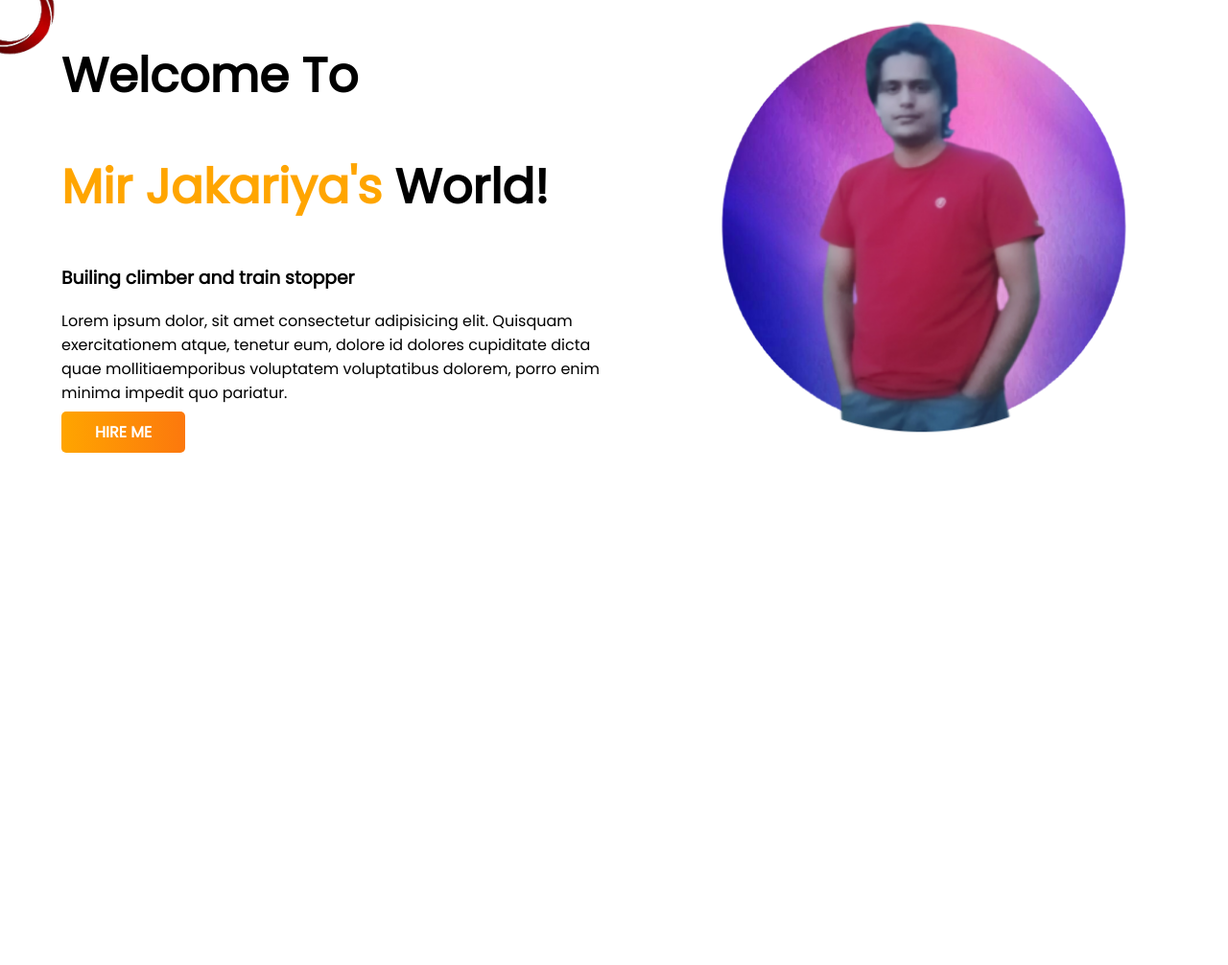
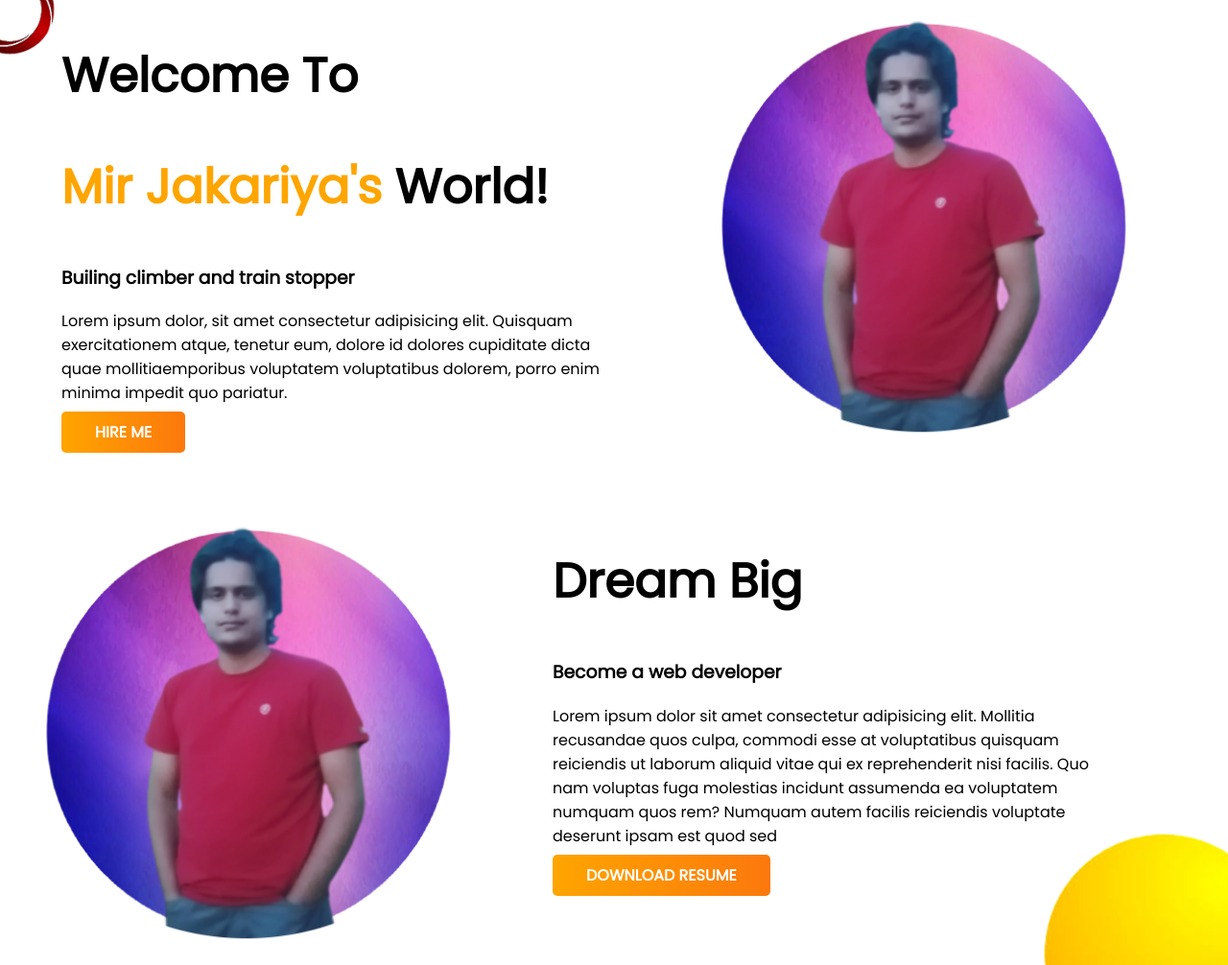
Before and after one commit to MIRJAKARIYA/first-portfolio-repo, a plain HTML site: page index.html in a window 1280 px wide. Shown: the whole page at 96% size. Before the commit the page ends 800 px from the top, so only its background shows below. Drawn offline with Linux system fonts and the light colour scheme.

Commit message:
new div added

```diff
--- a/index.html
+++ b/index.html
@@ -13,7 +13,7 @@
 </head>
 
 <body>
-    <section>
+    <section class="sec1">
         <div class="half-width">
             <h1>Welcome To</h1>
             <h1><span class="orange-color">Mir Jakariya's</span> World!</h1>
@@ -28,6 +28,18 @@
             <img src="images/modifiedbackwithprofile.png">
         </div>
     </section>
+
+    <section class="sec2">
+        <div class="hwidth bc">
+            <img src="images/modifiedbackwithprofile.png">
+        </div>
+        <div class="hwidth mar">
+            <h1>Dream Big</h1>
+            <h3>Become a web developer</h3>
+            <p>Lorem ipsum dolor sit amet consectetur adipisicing elit. Mollitia recusandae quos culpa, commodi esse at voluptatibus quisquam reiciendis ut laborum aliquid vitae qui ex reprehenderit nisi facilis. Quo nam voluptas fuga molestias incidunt assumenda ea voluptatem numquam quos rem? Numquam autem facilis reiciendis voluptate deserunt ipsam est quod sed <eum class="lorem50"></eum></p>
+            <a href="#" target="_blank">DOWNLOAD RESUME</a>
+        </div>
+    </section>
 </body>
 
 </html>
--- a/style.css
+++ b/style.css
@@ -10,7 +10,7 @@ h1{
 h1 span.orange-color{
     color: orange;
 }
-section{
+section.sec1{
     display: flex;
     background-image: url("images/circleimage2-removebg-preview.png");
     background-repeat: no-repeat;
@@ -40,3 +40,41 @@ section{
     color: yellow;
     box-shadow: 2px 2px 7px black;
 }
+
+
+section.sec2{
+    display: flex;
+    margin-top: 50px;
+    background-image: url("images/circleimage1-removebg-preview.png");
+    background-repeat: no-repeat;
+    background-position-x: 106%;
+    background-position-y: 150%;
+    background-size:20%;
+}
+section.sec2 div.hwidth{
+    width: 50%;
+
+}
+
+section.sec2 div.hwidth img{
+    width: 90%;
+
+}
+div.mar{
+    margin-right: 10%;
+}
+section.sec2 a{
+    text-decoration: none;
+    background-image: linear-gradient(to right,orange, rgb(252, 120, 13));
+    padding: 10px 35px;
+    border-radius: 5px;
+    color: white;
+    font-weight: 600;
+}
+section.sec2 a:hover{
+    color: blue;
+}
+section.sec2 a:active{
+    color: yellow;
+    box-shadow: 2px 2px 7px black;
+}
```
